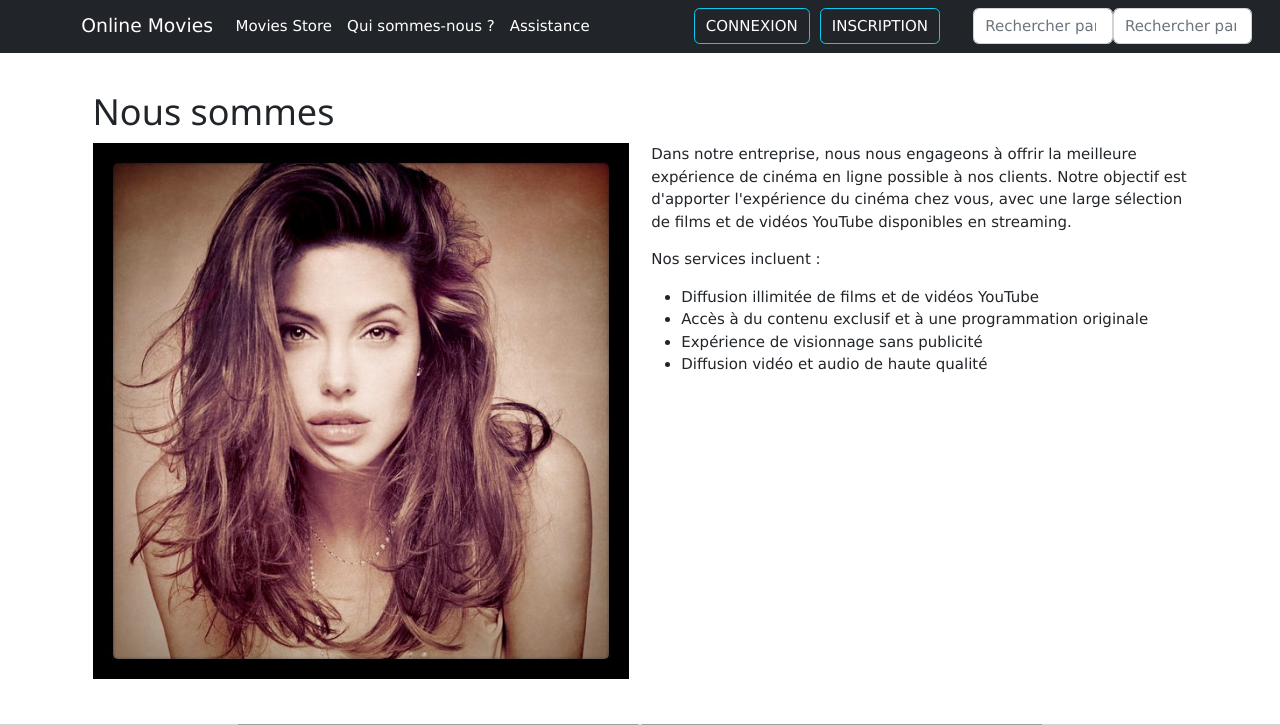
After one commit to Mujipulla/movies, a Symfony app: template templates/about/index.html.twig in a window 1280 px wide. The commit adds this page. Shown: the top 725 px of the page. Run offline with Twig, Linux system fonts and the light colour scheme; the template is opened without the code that fills it, so the values that code supplies are empty; some libraries are stand-ins or nearby versions; grey boxes are pictures that could not be loaded.

Commit message:
uptate 11/03/23 samdi

```diff
--- /dev/null
+++ b/templates/about/index.html.twig
@@ -0,0 +1,25 @@
+{% extends 'base.html.twig' %}
+
+{% block title %}Hello AboutController!{% endblock %}
+
+{% block body %}
+    <div class="container my-5">
+        <h1>Nous sommes</h1>
+        <div class="row">
+            <div class="col-md-6">
+                <img src="{{ asset('img/Qui.jpg') }}" class="img-fluid" alt="About Us Image">
+            </div>
+            <div class="col-md-6">
+
+                <p>Dans notre entreprise, nous nous engageons à offrir la meilleure expérience de cinéma en ligne possible à nos clients. Notre objectif est d'apporter l'expérience du cinéma chez vous, avec une large sélection de films et de vidéos YouTube disponibles en streaming.</p>
+                <p>Nos services incluent :</p>
+                <ul>
+                    <li>Diffusion illimitée de films et de vidéos YouTube</li>
+                    <li>Accès à du contenu exclusif et à une programmation originale</li>
+                    <li>Expérience de visionnage sans publicité</li>
+                    <li>Diffusion vidéo et audio de haute qualité</li>
+                </ul>
+            </div>
+        </div>
+    </div>
+{% endblock %}
--- a/templates/base.html.twig
+++ b/templates/base.html.twig
@@ -36,7 +36,7 @@
                             <a class="nav-link w3-text-white" href="{{ path('products') }}">Movies Store</a>
                         </li>
                         <li class="nav-item">
-                            <a class="nav-link w3-text-white" href="#">Qui sommes-nous ?</a>
+                            <a class="nav-link w3-text-white" href="{{ path('app_about') }}">Qui sommes-nous ?</a>
                         </li>
                         <li class="nav-item">
                             <a class="nav-link w3-text-white" href="{{ path('app_assistance') }}"><i class="fa-solid fa-headphones"></i> Assistance</a>
```
Also changed, not shown: src/Controller/AboutController.php (added, +18 -0 lines), templates/assistance/index.html.twig (+33 -4 lines), assets/img/about-us.jpg (renamed from assets/img/4230797.jpeg), public/img/Qui.jpg (added), public/img/telephone.jpg (renamed from public/img/telephoner.png), 1 other file.
